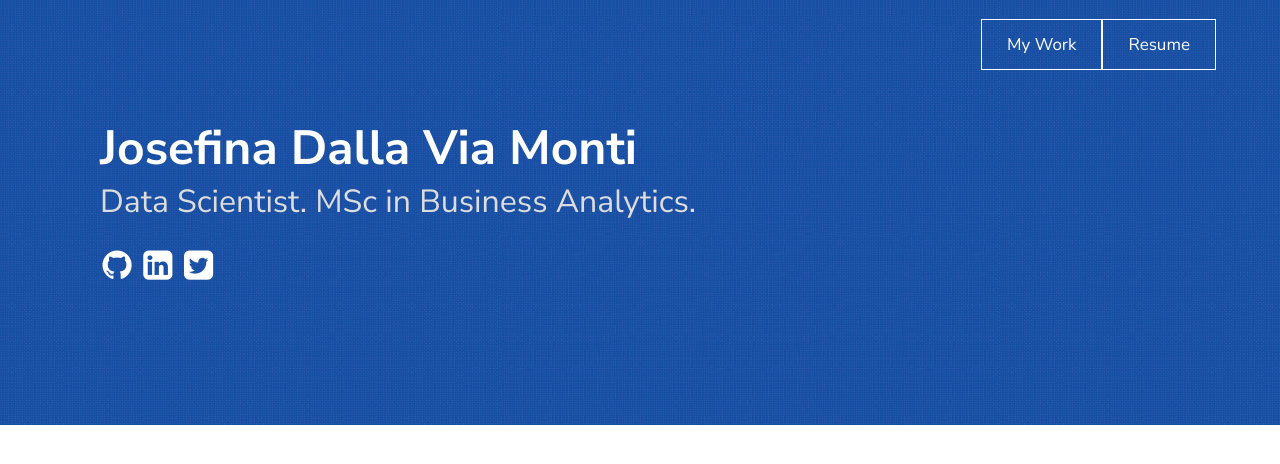
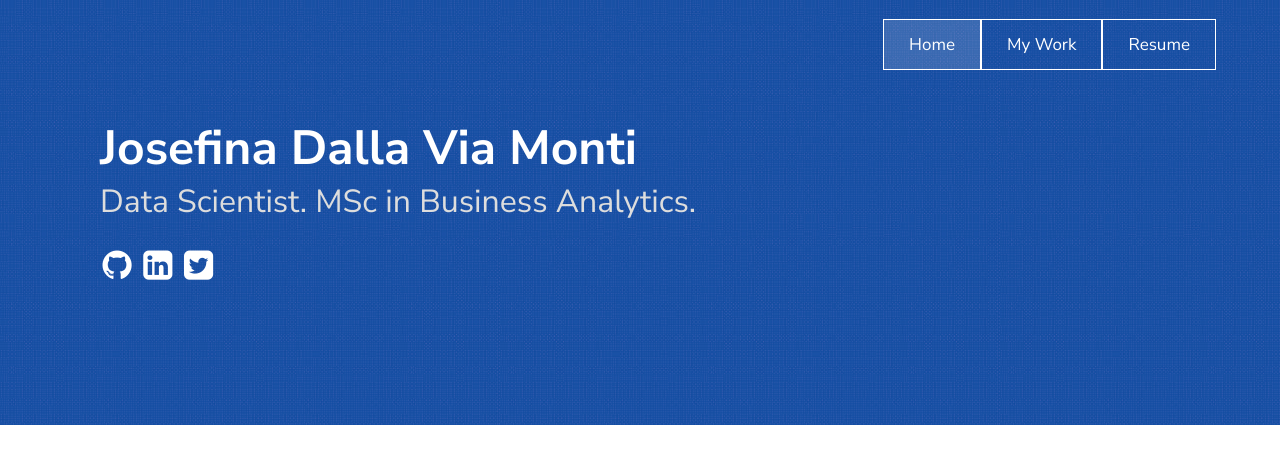
Before and after one commit to josedallavia/josedallavia.github.io, a Jekyll site: the page built from index.md, in a window 1280 px wide. Shown: the top 464 px of the page. Built offline with Jekyll 4.4.1, drawn with Linux system fonts in a browser that asks for light colours; a file with an impossible date is left out.

Commit message:
new tab in header

```diff
--- a/_config.yml
+++ b/_config.yml
@@ -21,6 +21,8 @@ texture:
   showNav: true
   showPicker: false
   navigation:
+      - title: Home
+        url: "/"
       - title: My Work
         url: "/posts/my-work"
       - title: Resume
```
